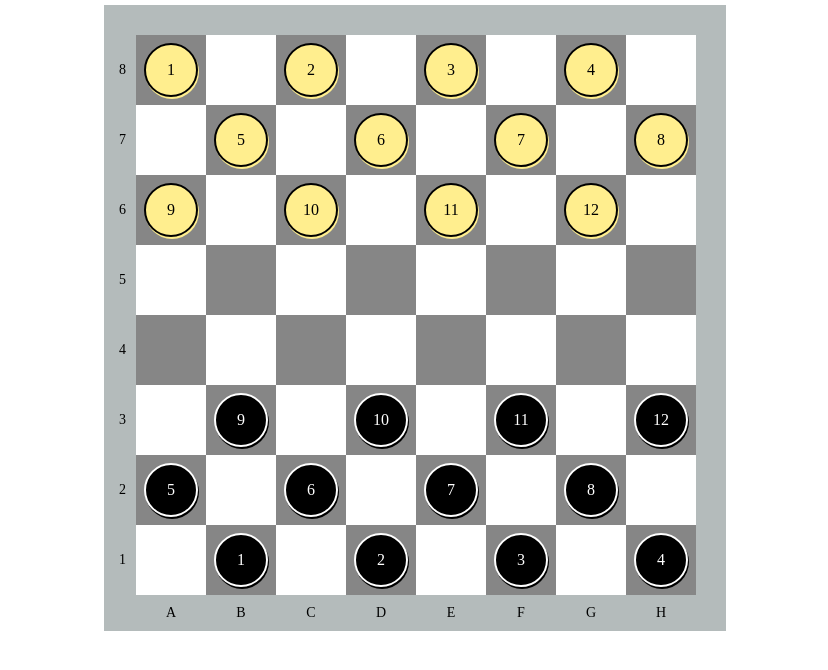
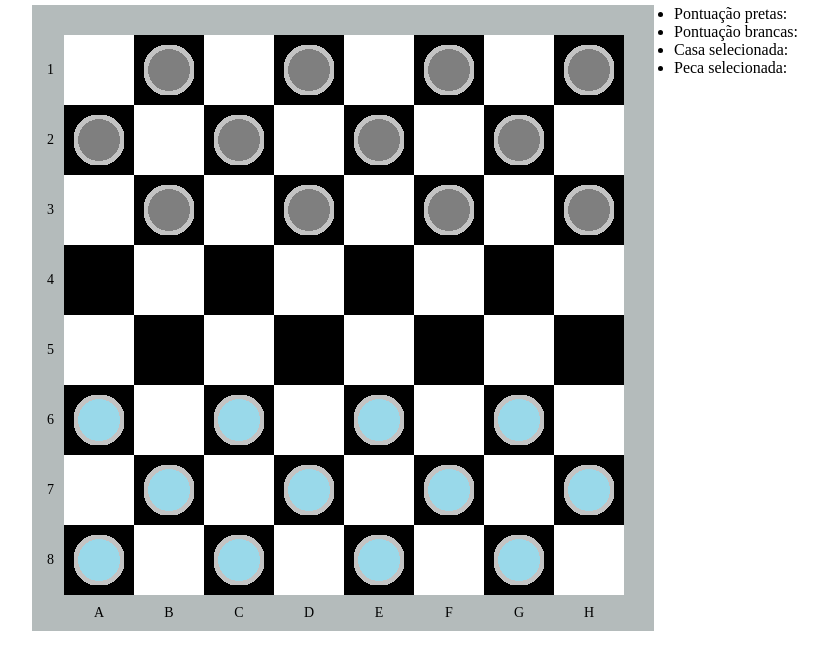
Before and after one commit to beliciobcardoso-zz/jogo-de-dama, a plain HTML site: page index.html in a window 1280 px wide. Shown: the whole page, without its empty margins (225-1053 px from the left). Drawn offline with nearby package versions, Linux system fonts and the light colour scheme.

Commit message:
Nova estrutura

```diff
--- a/css/main.css
+++ b/css/main.css
@@ -8,6 +8,15 @@ body {
     justify-content: center;
     align-items: center;
     margin: 5px;
+}
+
+.container {
+    display: flex;
+
+}
+
+#info {
+    padding-left: 20px;
 }
 
 .game_board {
@@ -32,52 +41,25 @@ body {
     height: 70px;
 }
 
-.White {
-    background-color: White;
+.home_white {
+    background-color: #fff;
+    width: 70px;
+    height: 70px;
+}
+
+.home_black {
+    background-color: #000;
     width: 70px;
     height: 70px;
 
     display: flex;
     justify-content: center;
     align-items: center;
-}
-
-.black {
-    background-color: #868686;
-    width: 70px;
-    height: 70px;
-
-    display: flex;
-    justify-content: center;
-    align-items: center;
+    cursor: pointer;
 
 }
 
-.white_perch {
-    display: flex;
-    align-items: center;
-    justify-content: center;
 
-    background-color: #ffee8e;
-    width: 50px;
-    height: 50px;
-    border-radius: 50%;
-    border: solid 2px #000;
-    box-shadow: 1px 2px #ffee8e;
-
+.home_select {
+    background-color: #FF0000;
 }
-
-.black_perch {
-    display: flex;
-    align-items: center;
-    justify-content: center;
-    color: white;
-
-    background-color: black;
-    width: 50px;
-    height: 50px;
-    border-radius: 50%;
-    border: solid 2px #fff;
-    box-shadow: 1px 2px #000;
-
-}
--- a/index.html
+++ b/index.html
@@ -9,188 +9,19 @@
 </head>
 
 <body>
-    <div class="game_board">
-
-        <div class="column">
-            <div class="idline">8</div>
-            <div class="idline">7</div>
-            <div class="idline">6</div>
-            <div class="idline">5</div>
-            <div class="idline">4</div>
-            <div class="idline">3</div>
-            <div class="idline">2</div>
-            <div class="idline">1</div>
-        </div>
-
-        <div class="column">
-            <div class="black">
-                <div class="white_perch" id="white_perch_1">1</div>
-            </div>
-            <div class="White"></div>
-            <div class="black">
-                <div class="white_perch" id="white_perch_9">9</div>
-            </div>
-            <div class="White"></div>
-            <div class="black"></div>
-            <div class="White"></div>
-            <div class="black">
-                <div class="black_perch" id="black_perch_5">5</div>
-            </div>
-            <div class="White"></div>
-
-            <div class="idcolumn">A</div>
-        </div>
-
-        <div class="column">
-
-            <div class="White"></div>
-            <div class="black">
-                <div class="white_perch" id="white_perch_5">5</div>
-            </div>
-            <div class="White"></div>
-            <div class="black"></div>
-            <div class="White"></div>
-            <div class="black">
-                <div class="black_perch" id="black_perch_9">9</div>
-            </div>
-            <div class="White"></div>
-            <div class="black">
-                <div class="black_perch" id="black_perch_1">1</div>
-            </div>
-
-            <div class="idcolumn">B</div>
-        </div>
-
-        <div class="column">
-
-            <div class="black">
-                <div class="white_perch" id="white_perch_2">2</div>
-            </div>
-            <div class="White"></div>
-            <div class="black">
-                <div class="white_perch" id="white_perch_10">10</div>
-            </div>
-            <div class="White"></div>
-            <div class="black"></div>
-            <div class="White"></div>
-            <div class="black">
-                <div class="black_perch" id="black_perch_6">6</div>
-            </div>
-
-            <div class="White">
-
-            </div>
-            <div class="idcolumn">C</div>
-        </div>
-
-        <div class="column">
-
-            <div class="White"></div>
-            <div class="black">
-                <div class="white_perch" id="white_perch_6">6</div>
-            </div>
-            <div class="White"></div>
-            <div class="black"></div>
-            <div class="White"></div>
-            <div class="black">
-                <div class="black_perch" id="black_perch_10">10</div>
-            </div>
-            <div class="White"></div>
-            <div class="black">
-                <div class="black_perch" id="black_perch_2">2</div>
-            </div>
-
-            <div class="idcolumn">D</div>
-        </div>
-
-        <div class="column">
-
-            <div class="black">
-                <div class="white_perch" id="white_perch_3">3</div>
-            </div>
-            <div class="White"></div>
-            <div class="black">
-                <div class="white_perch" id="white_perch_11">11</div>
-            </div>
-            <div class="White"></div>
-            <div class="black"></div>
-            <div class="White"></div>
-            <div class="black">
-                <div class="black_perch" id="black_perch_7">7</div>
-            </div>
-            <div class="White">
-
-            </div>
-
-            <div class="idcolumn">E</div>
-        </div>
-
-        <div class="column">
-
-            <div class="White"></div>
-            <div class="black">
-                <div class="white_perch" id="white_perch_7">7</div>
-            </div>
-            <div class="White"></div>
-            <div class="black"></div>
-            <div class="White"></div>
-            <div class="black">
-                <div class="black_perch" id="black_perch_11">11</div>
-            </div>
-            <div class="White">
-
-            </div>
-            <div class="black">
-                <div class="black_perch" id="black_perch_3">3</div>
-            </div>
-
-            <div class="idcolumn">F</div>
-        </div>
-
-        <div class="column">
-
-            <div class="black">
-                <div class="white_perch" id="white_perch_4">4</div>
-            </div>
-            <div class="White"></div>
-            <div class="black">
-                <div class="white_perch" id="white_perch_12">12</div>
-            </div>
-            <div class="White"></div>
-            <div class="black"></div>
-            <div class="White"></div>
-            <div class="black">
-                <div class="black_perch" id="black_perch_8">8</div>
-            </div>
-            <div class="White"></div>
-
-            <div class="idcolumn">G</div>
-        </div>
-
-        <div class="column">
-
-            <div class="White"></div>
-            <div class="black">
-                <div class="white_perch" id="white_perch_8">8</div>
-            </div>
-            <div class="White"></div>
-            <div class="black"></div>
-            <div class="White"></div>
-            <div class="black">
-                <div class="black_perch" id="black_perch_12">12</div>
-            </div>
-            <div class="White">
-
-            </div>
-            <div class="black">
-                <div class="black_perch" id="black_perch_4">4</div>
-            </div>
-
-            <div class="idcolumn">H</div>
+    <div class="container">
+        <div id="game_board" class="game_board"></div>
+        <div id="info">
+            <ul>
+                <li>Pontuação pretas:<span id="info_pontos_pretas" /></li>
+                <li>Pontuação brancas:<span id="info_pontos_brancas" /></li>
+                <li>Casa selecionada: <span id="info_casa_selecionada" /></li>
+                <li>Peca selecionada: <span id="info_peca_selecionada" /></li>
+            </ul>
         </div>
     </div>
 
-
+    <script type="text/javascript" src="http://code.jquery.com/jquery-1.7.2.min.js"></script>
     <script src="./js/main.js"></script>
 </body>
 
--- a/js/main.js
+++ b/js/main.js
@@ -0,0 +1,57 @@
+$(function () {
+    var home_select = null;
+    var perch_select = null;
+
+
+    function MontarTabuleiro() {
+        var i;
+        var letras = ["A", "B", "C", "D", "E", "F", "G", "H"];
+
+        $("#game_board").append("<div id='column' class='column' />");
+
+        for (n = 1; n <= 8; n++) {
+            $("#column").append("<div id='idline' class='idline'>" + n + "</div>");
+        }
+
+        for (i = 0; i < 8; i++) {
+
+            $("#game_board").append("<div id='column_" + i.toString() + "'class='column' />");
+
+            for (j = 0; j < 8; j++) {
+                var nome_casa = "home_" + i.toString() + "_" + j.toString();
+                var classe = (i % 2 == 0 ? (j % 2 == 0 ? "home_white" : "home_black") : (j % 2 != 0 ? "home_white" : "home_black"));
+                $("#column_" + i.toString()).append("<div id='" + nome_casa + "' class='" + classe + "' />");
+
+                if (classe === "home_black") {
+                    if (j < 3) {
+                        $("#" + nome_casa).append("<img src='../img/black_perch.png' class='perch' id='" + nome_casa.replace("home", "black_perch") + "'/>");
+                    }
+                    else
+                        if (j > 4) {
+                            $("#" + nome_casa).append("<img src='../img/white_perch.png' class='perch' id='" + nome_casa.replace("home", "white_perch") + "'/>");
+                        }
+                }
+            }
+
+            $("#column_" + i.toString()).append("<div id='idcolumn' class='idcolumn'>" + letras[i] + "</div>");
+        }
+    }
+
+    MontarTabuleiro();
+
+    $(".home").click(function () {
+        $("#" + home_select).removeClass("home_select");
+        home_select = $(this).attr("id");
+        $("#" + home_select).addClass("home_select");
+        $("#home_select").text(home_select);
+
+        perch_select = $("#" + home_select).children("img:first").attr("id");
+        if (perch_select == null) {
+            perch_select = "NENHUMA PECA SELECIONADA";
+        }
+        $("#info_perch_select").text(perch_select.toString());
+        console.log(home_select);
+        console.log(perch_select);
+    });
+
+});
```
Also changed, not shown: img/black_perch.png (added), img/tabuleiro.jpg (deleted), img/white_perch.png (added), 1 other file.
